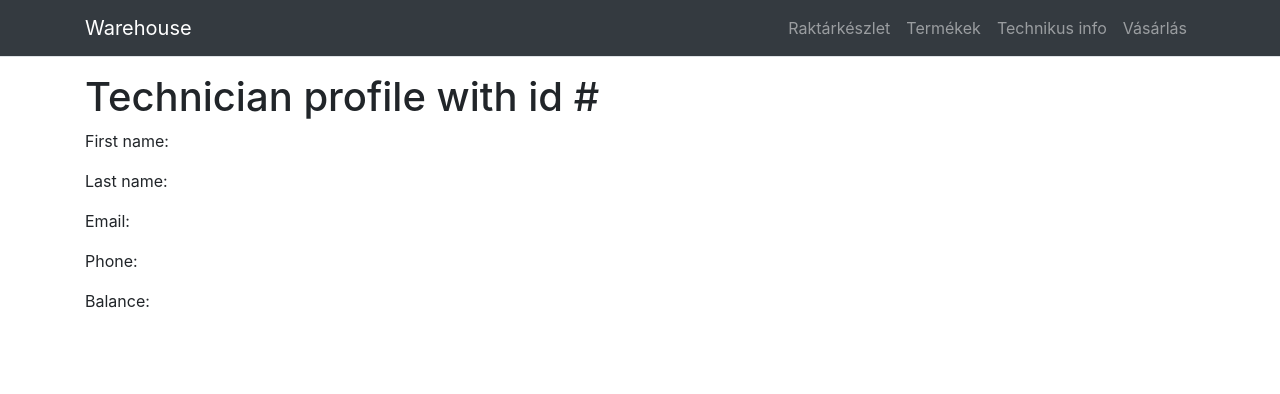
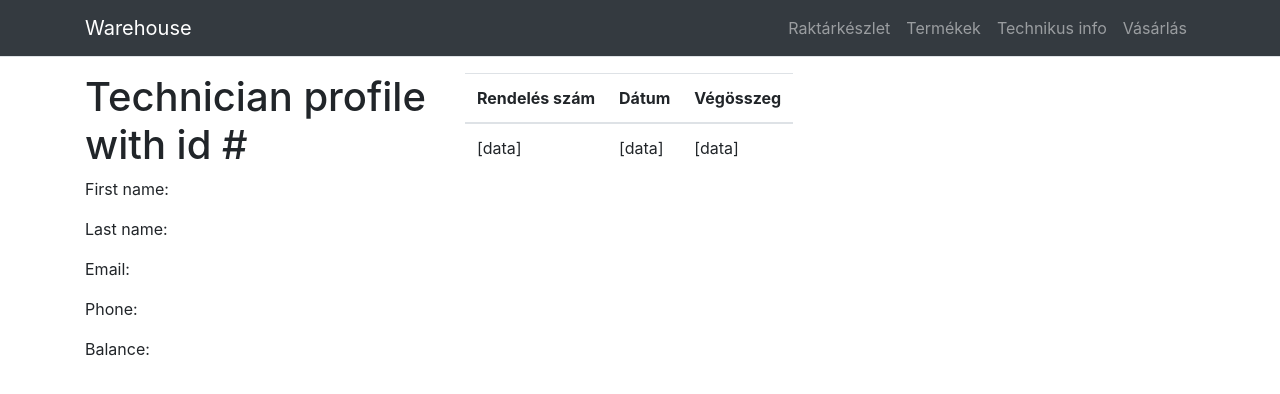
Before and after one commit to jbence1994/warehouse-ui, a React (Create React App) app: page /technikus/5 in a window 1280 px wide. Shown: the top 394 px of the page. Built offline with nearby package versions, Linux system fonts and the light colour scheme; no server answers.

Commit message:
Add technicianOrdersTable with mock data

```diff
--- /dev/null
+++ b/src/components/common/table.jsx
@@ -0,0 +1,15 @@
+import React from "react";
+
+import TableHeader from "./tableHeader";
+import TableBody from "./tableBody";
+
+const Table = ({ columns }) => {
+  return (
+    <table className="table table-responsive table-hover">
+      <TableHeader columns={columns} />
+      <TableBody />
+    </table>
+  );
+};
+
+export default Table;
--- /dev/null
+++ b/src/components/common/tableBody.jsx
@@ -0,0 +1,15 @@
+import React from "react";
+
+const TableBody = () => {
+  return (
+    <tbody>
+      <tr>
+        <td>[data]</td>
+        <td>[data]</td>
+        <td>[data]</td>
+      </tr>
+    </tbody>
+  );
+};
+
+export default TableBody;
--- /dev/null
+++ b/src/components/common/tableHeader.jsx
@@ -0,0 +1,14 @@
+import React from "react";
+
+const TableHeader = ({ columns }) => {
+  return (
+    <thead>
+      <tr>
+        {columns.map((column) => (
+          <th key={column.key}>{column.value}</th>
+        ))}
+      </tr>
+    </thead>
+  );
+};
+export default TableHeader;
--- /dev/null
+++ b/src/components/technicianOrdersTable.jsx
@@ -0,0 +1,15 @@
+import React from "react";
+
+import Table from "./common/table";
+
+const TechnicianOrdersTable = () => {
+  const columns = [
+    { key: 1, value: "Rendelés szám" },
+    { key: 2, value: "Dátum" },
+    { key: 3, value: "Végösszeg" },
+  ];
+
+  return <Table columns={columns} />;
+};
+
+export default TechnicianOrdersTable;
--- a/src/pages/technicianProfile.jsx
+++ b/src/pages/technicianProfile.jsx
@@ -1,5 +1,7 @@
 import React, { useEffect, useState } from "react";
 import { useParams } from "react-router-dom";
+
+import TechnicianOrdersTable from "../components/technicianOrdersTable";
 
 import { getTechnician } from "../services/technicianService";
 
@@ -18,14 +20,19 @@ const TechnicianProfile = () => {
   }, [id]);
 
   return (
-    <React.Fragment>
+    <section className="row">
+      <article className="col-sm-12 col-md-12 col-lg-4">
         <h1>Technician profile with id #{technician.id}</h1>
         <p>First name: {technician.firstName}</p>
         <p>Last name: {technician.lastName}</p>
         <p>Email: {technician.email}</p>
         <p>Phone: {technician.phone}</p>
         <p>Balance: {technician.balance}</p>
-    </React.Fragment>
+      </article>
+      <article className="col-sm-12 col-md-12 col-lg-4">
+        <TechnicianOrdersTable />
+      </article>
+    </section>
   );
 };
 
```
Lines whose indentation alone changed are shown as unchanged.
